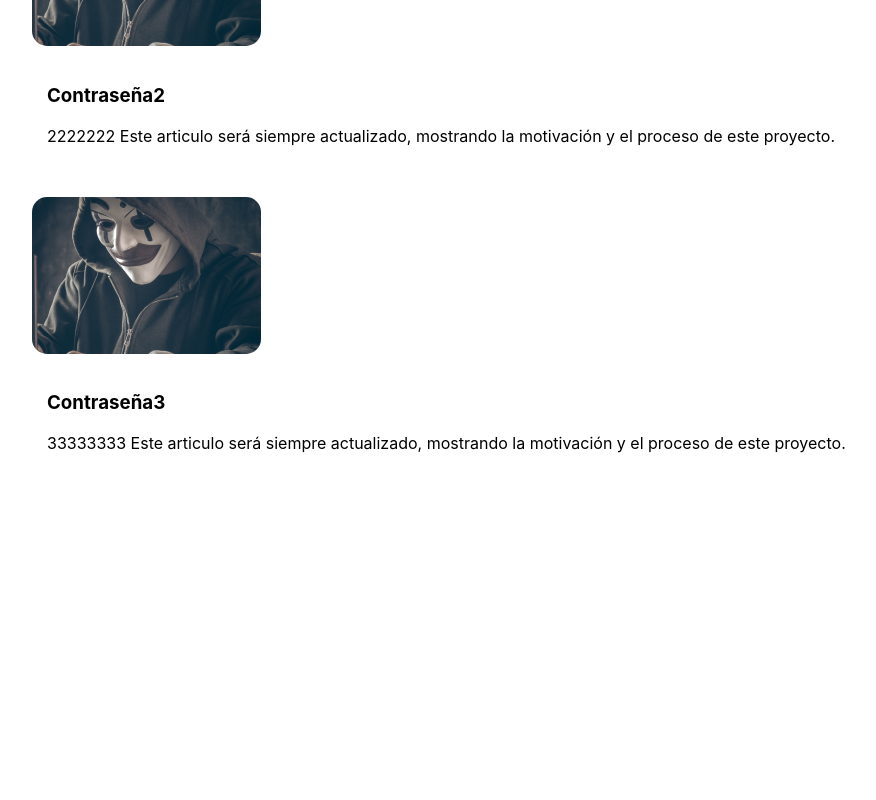
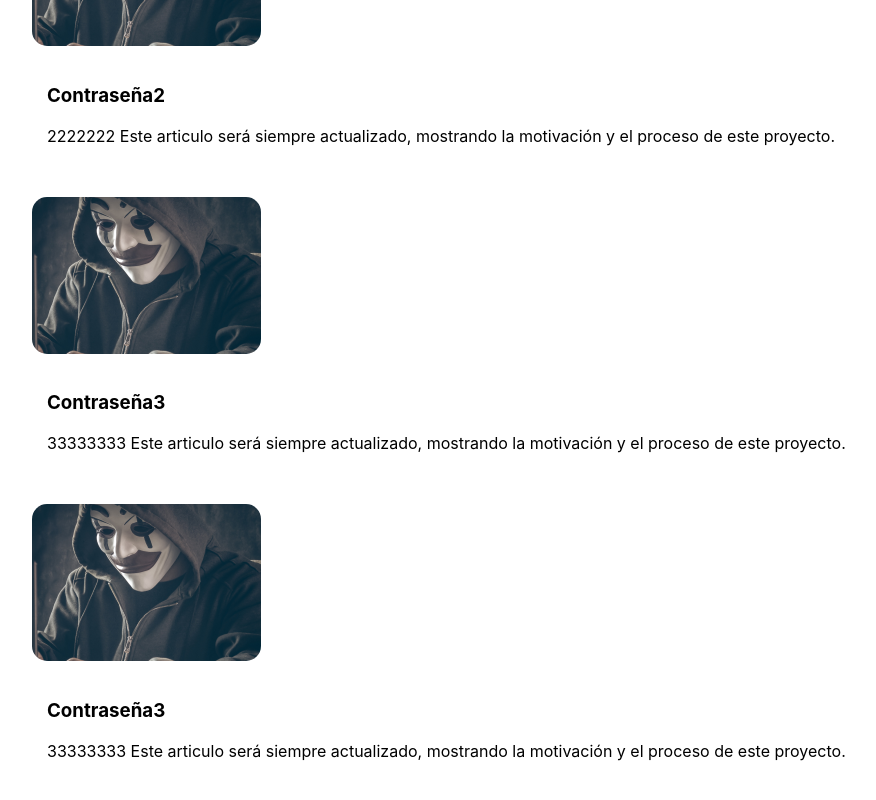
Before and after one commit to sebasegura97/blog-san-lorenzo, a Next.js app: page / in a window 1280 px wide. Shown: the part 800-1600 px from the top of the page, without its empty margins (192-1068 px from the left). Before the commit the page ends 1304 px from the top, so only its background shows below. Built offline with nearby package versions, Linux system fonts and the light colour scheme.

Commit message:
Update General.js

```diff
--- a/component/General.js
+++ b/component/General.js
@@ -22,6 +22,12 @@ function General() {
       descripcion:
         "33333333 Este articulo será siempre actualizado, mostrando la motivación y el proceso de este proyecto.",
     },
+    {
+      imagen: "/passwords.png",
+      titulo: "Contraseña3",
+      descripcion:
+        "33333333 Este articulo será siempre actualizado, mostrando la motivación y el proceso de este proyecto.",
+    },
   ];
 
   return (
```
